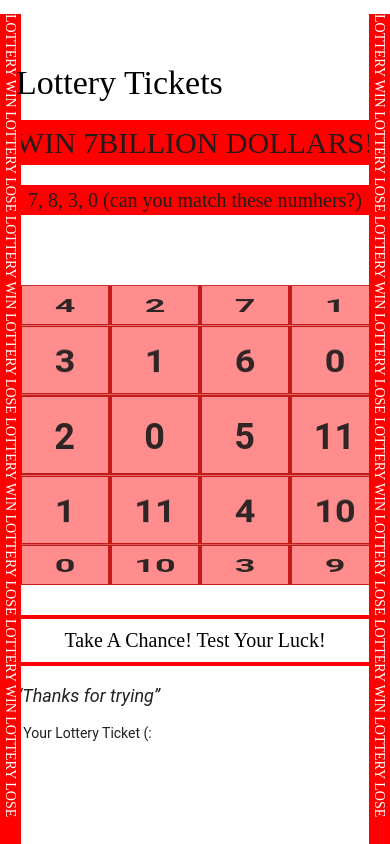
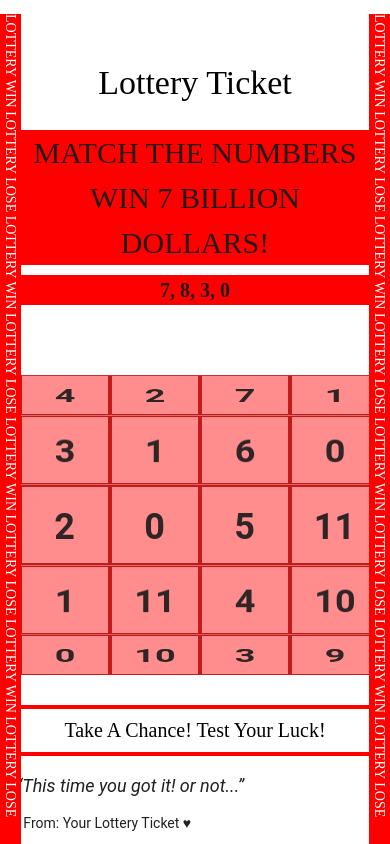
Before and after one commit to JackieEfa/Lottery-Ticket, a website: page www/index.html in a window 390 px wide. Drawn offline with Linux system fonts and the light colour scheme; some packages are replaced by stand-ins of ours; a web font is replaced by a local one.

Commit message:
added some changes come back to the title?

```diff
--- a/www/css/styles.css
+++ b/www/css/styles.css
@@ -24,12 +24,25 @@ body {
   flex-direction: column;
 }
 
+.box {
+  float: left;
+  height: 20px;
+  width: 20px;
+  margin-bottom: 15px;
+  border: 1px solid black;
+  clear: both;
+}
+
 .Lottotitle {
   text-align: center;
   color: rgb(36, 26, 26);
   background-color: red;
   font-size: 30px;
-  margin-top: 120px;
+}
+
+.titlecent {
+  text-align: center;
+  text-size-adjust: 20%;
 }
 
 .Lottosub {
@@ -37,7 +50,6 @@ body {
   color: rgb(36, 26, 26);
   background-color: red;
   font-size: 20px;
-  margin-top: 20px;
 }
 
 .plot {
@@ -218,6 +230,19 @@ label {
   border: 4px solid red;
 }
 
+.pad {
+  margin-top: 130px;
+  margin-left: 20px;
+  margin-right: 20px;
+}
+
+.pad1 {
+  margin-top: 10px;
+  margin-left: 10px;
+  margin-right: 10px;
+}
+
+
 .bottomright {
   position: absolute;
   top: 0px;
--- a/www/index.html
+++ b/www/index.html
@@ -50,14 +50,14 @@
       <div class="page" data-name="home">
         <!-- component is fixed to the page -->
         <div class="navbar no-shadow navbar-large">
-            <div class="title-large">
-              <div class="title-large-text font-effect-fire">Lottery Tickets</div>
+            <div class="title-large titlecent ">
+              <div class="title-large-text font-effect-fire">Lottery Ticket</div>
             </div>
         </div>
 
         <div>
-          <div class="title-large Lottotitle">WIN 7BILLION DOLLARS!</div>
-          <div class="title-large Lottosub">7, 8, 3, 0 (can you match these numhers?)</div>
+          <div class="title-large Lottotitle pad"> MATCH THE NUMBERS WIN 7 BILLION DOLLARS!</div>
+          <div class="title-large Lottosub pad1 "> <b> 7, 8, 3, 0 </b></div>
         </div>
 
         <!--add randomized phrases to appear at the bottome saying " you lose, wooow, better luck next time, etc"-->
@@ -80,7 +80,7 @@
 
     <div class="padding">
       <q id="losing">Quote Here</q> <!-- do this for fonts maybe ++ randomizer-->
-      <p>- <span class="name-display"> Your Lottery Ticket (:</span></p>
+      <p>- <span class="name-display"> From: Your Lottery Ticket ♥ </span></p>
 
     </div>
 
--- a/www/js/scripts.js
+++ b/www/js/scripts.js
@@ -7,7 +7,7 @@ var app = new Framework7({
 
 function changequote() {
 
-var modivation = ["I'm worth it","Thanks for trying", "Be leaf in yourself", "Sucks to Suck"];
+var modivation = ["Gambling... Again?","This time you got it!  or not...", "Personally I think you have an addiction", "Get some help, seriously"];
 var indexnumber = Math.floor(Math.random() * modivation.length);
 console.log(indexnumber);
 
```
